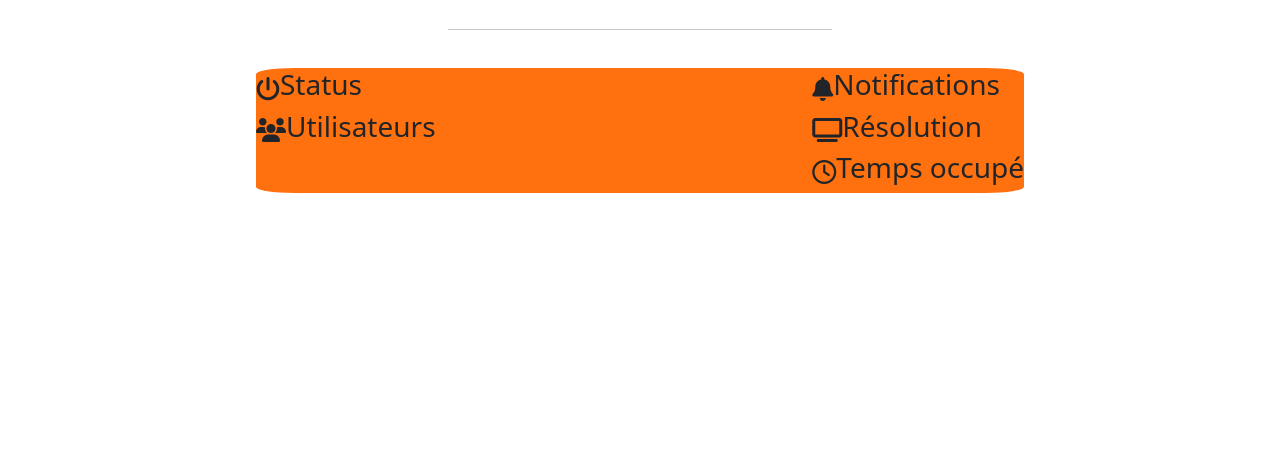
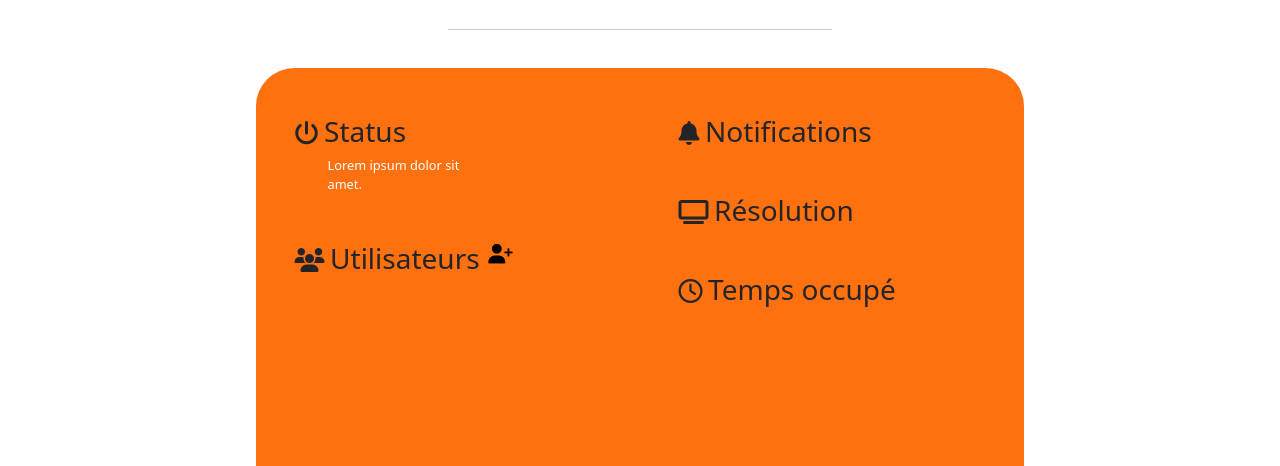
Before and after one commit to algosup/2022-2023-project-2-factory-display-Project-3-group, a plain HTML site: page screenInfo.html in a window 1280 px wide. Shown: the part 334-800 px from the top of the page. Drawn offline with nearby package versions, Linux system fonts and the light colour scheme.

Commit message:
Update screenInfo

```diff
--- a/CSS/navbar.css
+++ b/CSS/navbar.css
@@ -1,7 +1,3 @@
-header {
-    height: 100%;
-}
-
 nav {
     height: 100%;
     width: 100%;
--- a/CSS/screenInfo.css
+++ b/CSS/screenInfo.css
@@ -87,7 +87,8 @@ h1 {
 .group {
     display: flex;
     flex-direction: raw;
-    align-items: center;
+    align-items: baseline;
+    margin-top: 10%;
 }
 
 #container {
@@ -95,10 +96,51 @@ h1 {
     flex-direction: column;
     align-items: center;
     justify-content: space-evenly;
-    height: 100%;
+    height: 100vh;
     width: 100%;
 }
 
 .i {
     font-size: 150%;
 }
+
+.column {
+    margin-top: 2%;
+    margin-left: 5%;
+    margin-right: 8%;
+    width: 40%;
+}
+
+.h3 {
+    height: 6vh;
+    margin-top: 1%;
+    margin-bottom: 0%;
+    margin-left: 2%;
+    display: flex;
+    flex-direction: column;
+}
+
+p {
+    margin-left: 2%;
+    font-size: 80%;
+    color: #fff;
+}
+
+.subtitle {
+    margin-top: 1%;
+    margin-left: 2%;
+    display: flex;
+    flex-direction: column;
+
+}
+
+#users {
+    display: flex;
+    flex-direction: row;
+}
+
+#add-user {
+    font-size: 70%;
+    margin-left: 5%;
+    color: black;
+}
--- a/screenInfo.html
+++ b/screenInfo.html
@@ -76,26 +76,38 @@
       <div class="column" id="col-1">
           <div class="group">
             <i class="fa-solid fa-power-off i"></i>
-            <h3>Status</h3>
+            <div class="subtitle">
+              <h3>Status</h3>
+              <p>Lorem ipsum dolor sit amet.</p>
+            </div>
           </div>
           <div class="group">
             <i class="fa-solid fa-users i"></i>
-            <h3>Utilisateurs</h3>
+            <div class="h3" id="users">
+              <h3>Utilisateurs</h3>
+              <a href="add-a-user" id="add-user"><i class="fa-solid fa-user-plus"></i></a>
+            </div>
           </div>
       </div>
       <div class="column">
         <div class="group">
           <i class="fa-solid fa-bell i"></i>
-          <h3>Notifications</h3>
+          <div class="h3">
+            <h3>Notifications</h3>
+          </div>
         </div>
         <div class="group">
           <i class="fa-solid fa-tv i"></i>
-          <h3>Résolution</h3>
+          <div class="h3">
+            <h3>Résolution</h3>
+          </div>
         </div>
         <div class="group">
           <i class="fa-regular fa-clock i"></i>
+          <div class="h3">
           <h3>Temps occupé</h3>
-      </div>
+          </div>
+        </div>
     </div>
   </div>
 	</body>
```
